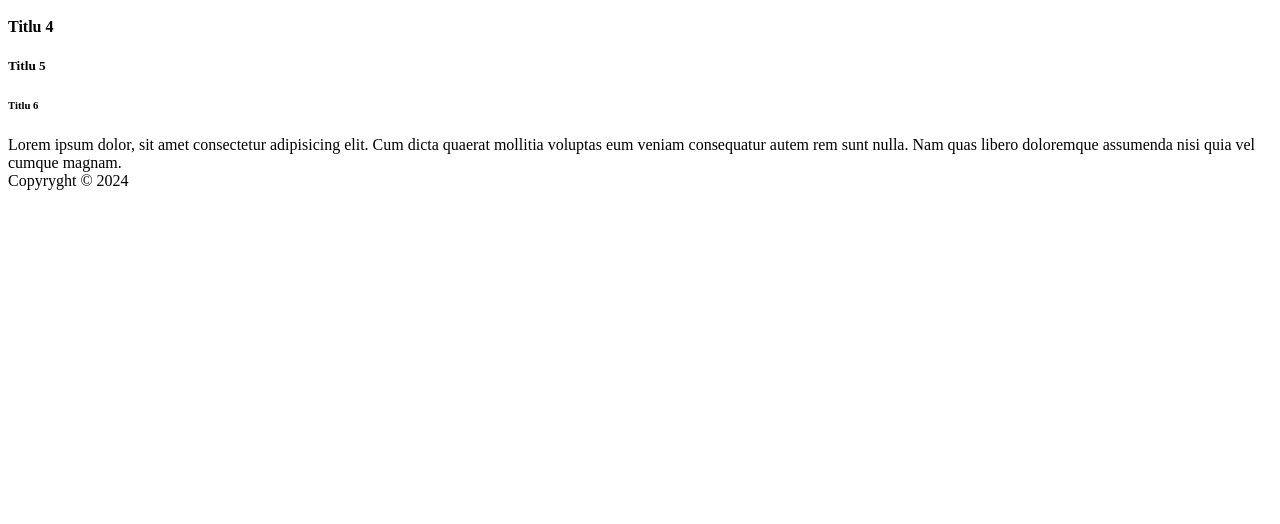
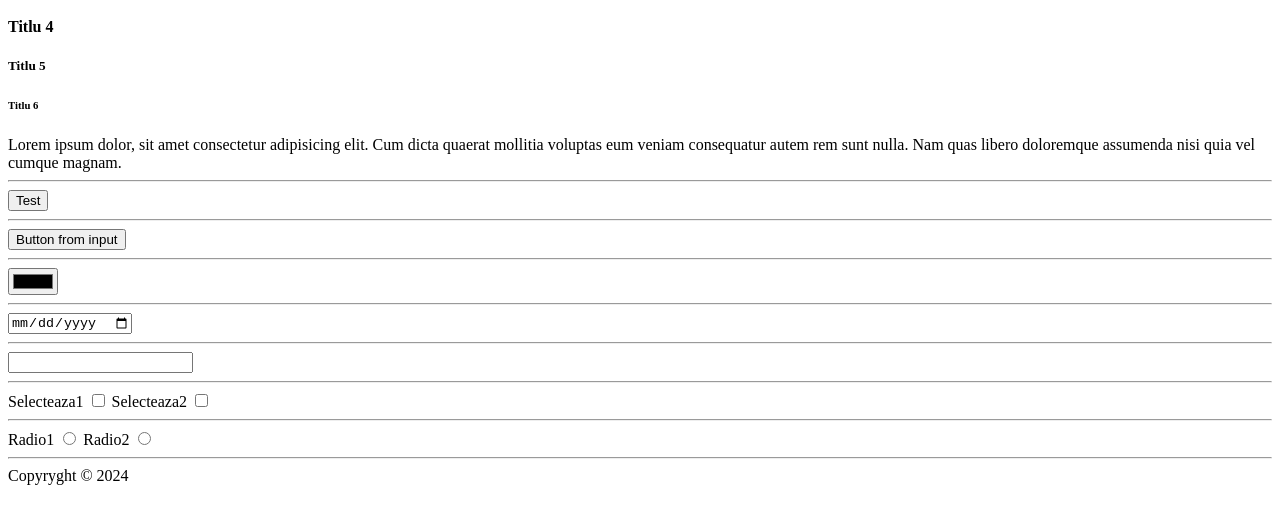
Before and after one commit to FiliPp03Cc/Curs1, a plain HTML site: page index.html in a window 1280 px wide. Shown: the part 240-764 px from the top of the page. Drawn offline with Linux system fonts and the light colour scheme.

Commit message:
adaugare button

```diff
--- a/index.html
+++ b/index.html
@@ -37,6 +37,28 @@
     <main>
         Lorem ipsum dolor, sit amet consectetur adipisicing elit. Cum dicta quaerat mollitia voluptas eum veniam
         consequatur autem rem sunt nulla. Nam quas libero doloremque assumenda nisi quia vel cumque magnam.
+        <hr />
+        <button>Test</button>
+
+        <hr/>
+        <input type="button" value="Button from input">
+        <hr />
+        <input type="color" name="Culoare">
+        <hr />
+        <input type="date" name="Data">
+        <hr />
+        <input type="fille" name="fisier">
+        <hr />
+        <label for="select">Selecteaza1</label>
+        <input type="checkbox" name="select1">
+        <label for="select2">Selecteaza2</label>
+        <input type="checkbox" name="select2">
+        <hr />
+        <label for="radio1">Radio1</label>
+        <input type="radio" name="selectone" value="radio1">
+        <label for="radio2">Radio2</label>
+        <input type="radio" name="selectone" value="rsadio2">
+        <hr />
     </main>
 
 
```
